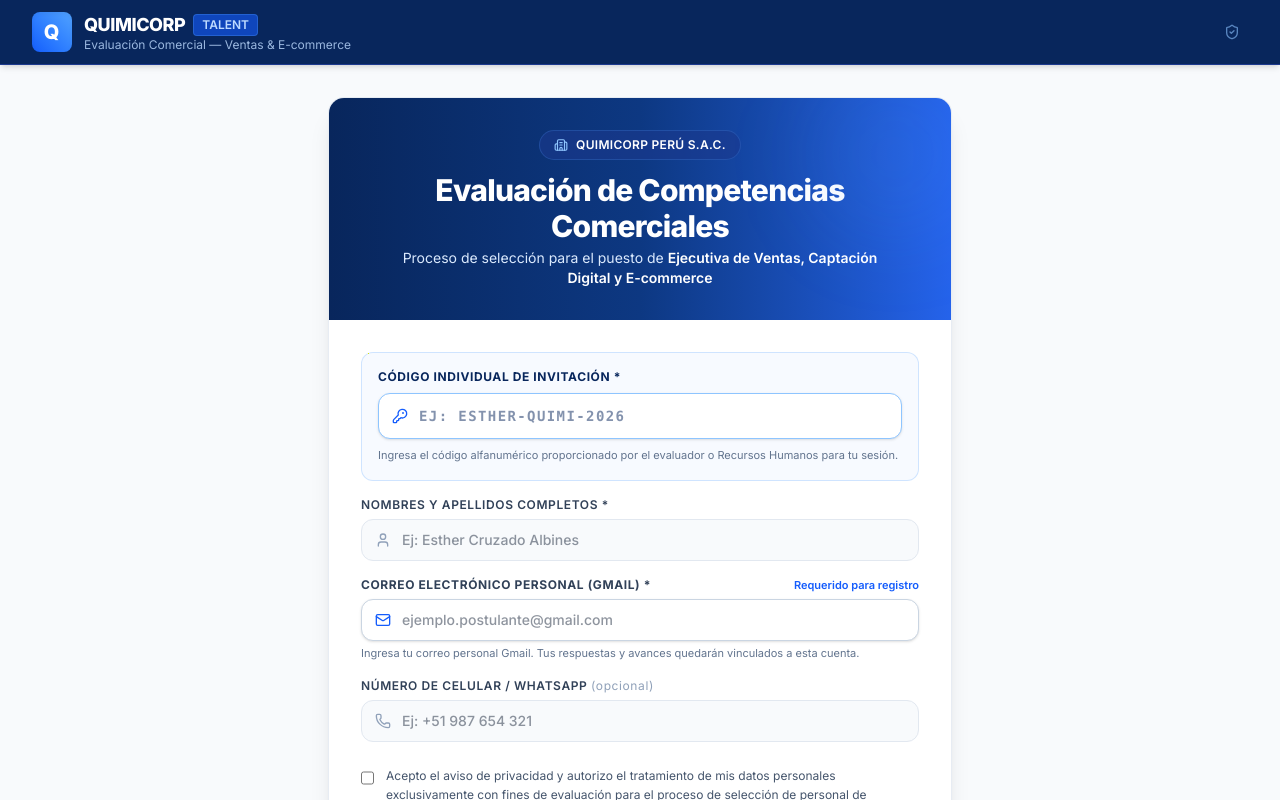
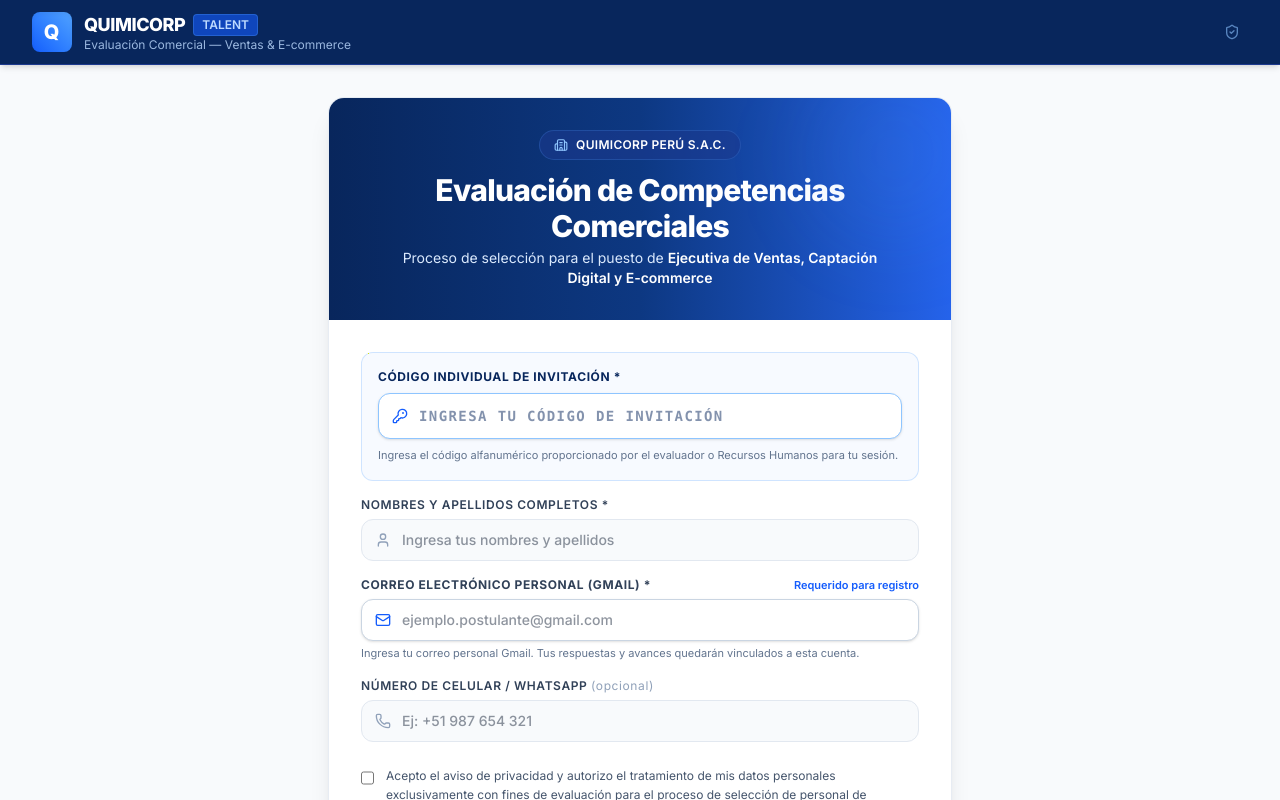
Before and after one commit to Sistemas-FLK/Evaluaciones, a React (Vite) app in the folder client/: page / in a window 1280 px wide. Shown: the top 800 px of the page. Built offline with nearby package versions, Linux system fonts and the light colour scheme; no server answers.

Commit message:
fix: remove candidate-specific placeholders from invitation form

```diff
--- a/client/src/components/candidate/WelcomeStep.tsx
+++ b/client/src/components/candidate/WelcomeStep.tsx
@@ -150,7 +150,7 @@
                   required
                   value={accessCode}
                   onChange={(e) => setAccessCode(e.target.value.toUpperCase())}
-                  placeholder="Ej: ESTHER-QUIMI-2026"
+                  placeholder="Ingresa tu código de invitación"
                   className="w-full pl-10 pr-4 py-3 bg-white border border-blue-300 rounded-xl text-sm font-mono tracking-widest uppercase focus:outline-none focus:ring-2 focus:ring-blue-600 focus:border-blue-600 text-[#08265C] font-bold shadow-sm transition-all"
                   autoComplete="off"
                 />
@@ -185,7 +185,7 @@
                   required
                   value={fullName}
                   onChange={(e) => setFullName(e.target.value)}
-                  placeholder="Ej: Esther Cruzado Albines"
+                  placeholder="Ingresa tus nombres y apellidos"
                   className="w-full pl-10 pr-4 py-2.5 bg-slate-50 border border-slate-200 rounded-xl text-sm focus:outline-none focus:ring-2 focus:ring-blue-600 focus:bg-white transition-all text-slate-800 font-medium"
                 />
               </div>
```
